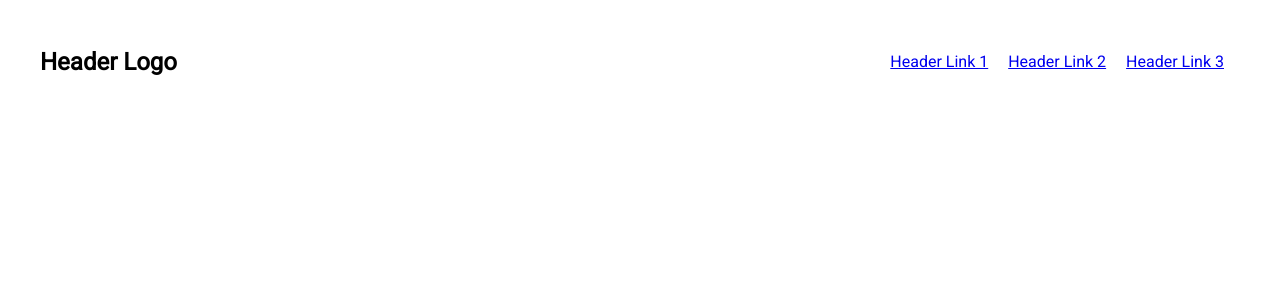
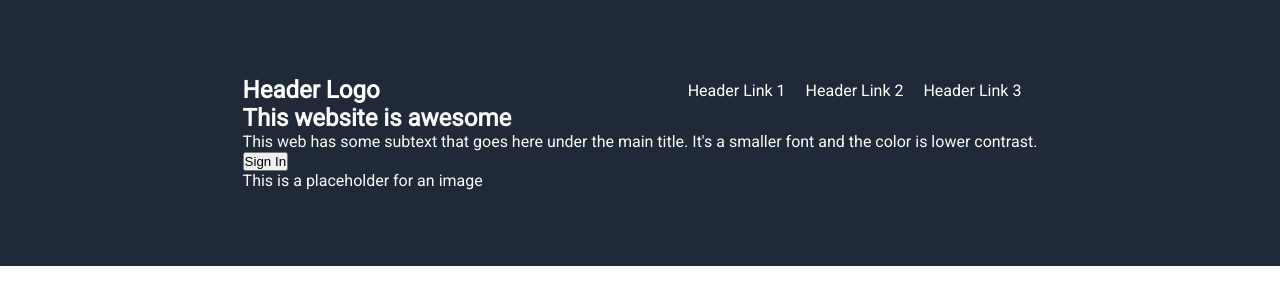
Before and after one commit to Valay-2004/TOP-Landing-Page, a plain HTML site: page index.html in a window 1280 px wide. Drawn offline with Linux system fonts and the light colour scheme.

Commit message:
Frustrated by CSS :(

```diff
--- a/css/style.css
+++ b/css/style.css
@@ -1,21 +1,38 @@
+*{
+    margin: 0;
+    padding: 0;
+    box-sizing: border-box;
+}
+
 body{
-    /* background-color: aqua; */
     font-family: Roboto;
 }
 
 .container{
     margin: 0 auto;
-    padding: 0 auto;
+    padding: 1rem;
     max-width: 1200px;
+
 }
 
 .header{
     display: flex;
     justify-content: space-between;
     align-items: center;
-    padding: 20px 0;
+    color: white;
 }
 
-nav a{
+.header-links a{
     margin-right: 1rem;
+    color: white;
+    text-decoration: none;
 }
+
+.hero {
+    background-color: #1F2937;
+    color: #F9FAF8;
+    display: flex;
+    justify-content: space-around;
+    align-items: center;
+    padding: 60px 0;
+}
--- a/index.html
+++ b/index.html
@@ -10,18 +10,30 @@
 </head>
 
 <body>
+    <section class="hero">
         <div class="container">
             <header class="header">
                 <h2 id="Logo">Header Logo</h2>
-            <nav>
+                <nav class="header-links">
                     <a href="#">Header Link 1</a>
                     <a href="#">Header Link 2</a>
                     <a href="#">Header Link 3</a>
                 </nav>
             </header>
 
+            <div class="hero-left">
+                <h1>This website is awesome</h1>
+                <p>This web has some subtext that goes here under the main title. It's a smaller font and the color is
+                    lower contrast.</p>
+                <button>Sign In</button>
+            </div>
+
+            <div class="hero-right">
+                <div class="placeholder">This is a placeholder for an image</div>
+            </div>
 
         </div>
+    </section>
 </body>
 
 </html>
```
Lines whose indentation alone changed are shown as unchanged.
